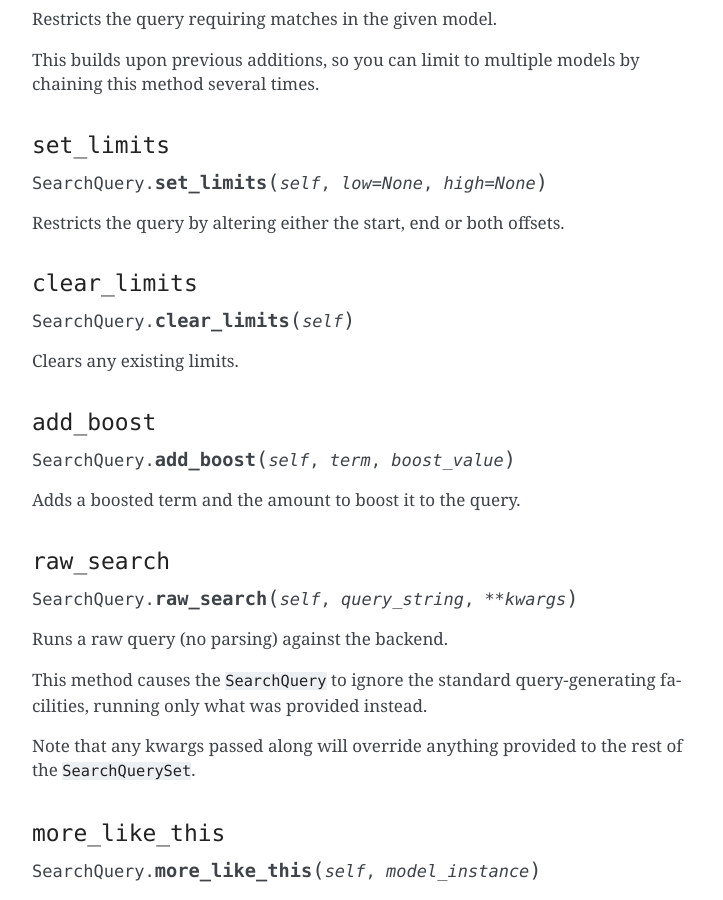
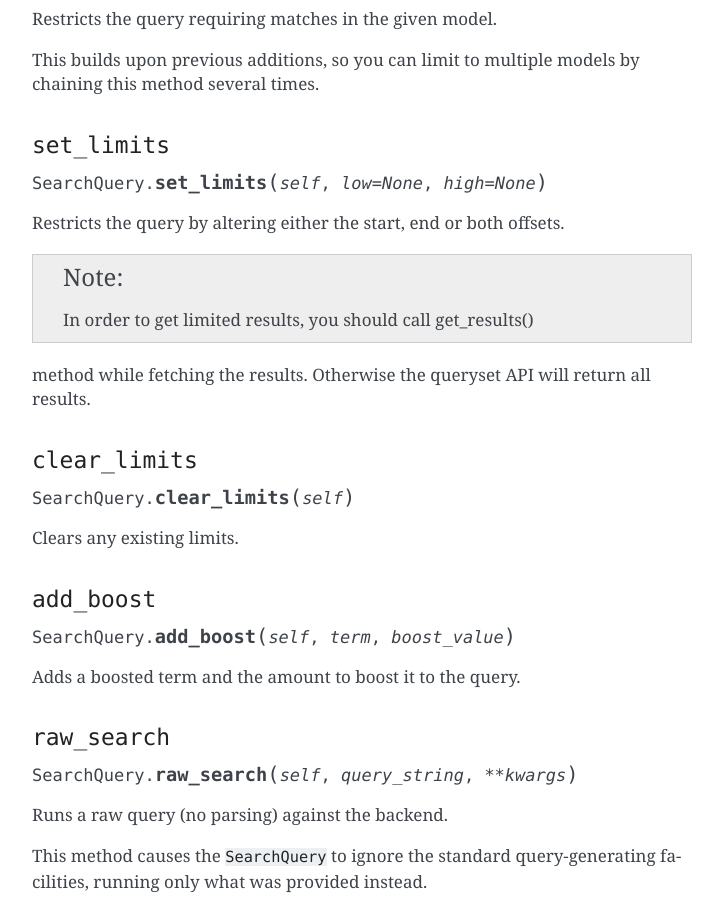
Before and after one commit to django-haystack/django-haystack, a Sphinx documentation site: the page built from docs/searchquery_api.rst, in a window 1280 px wide and 900 px high, scrolled down 4207 px. Shown: the whole window, without its empty margins (388-1111 px from the left). Built offline with Sphinx 7.4.7, drawn with Linux system fonts in a browser that asks for light colours.

Commit message:
Documentation update: Add get_results note
I spend a good amount of time while trying this method work. After seeing that i sholud actually call get_results to limit the results, i wanted to share this information with other users. Thanks!

```diff
--- a/docs/searchquery_api.rst
+++ b/docs/searchquery_api.rst
@@ -215,6 +215,9 @@ by chaining this method several times.
 
 Restricts the query by altering either the start, end or both offsets.
 
+.. note:: In order to get limited results, you should call get_results()
+method while fetching the results. Otherwise the queryset API will return all results.
+
 ``clear_limits``
 ~~~~~~~~~~~~~~~~
 
```
